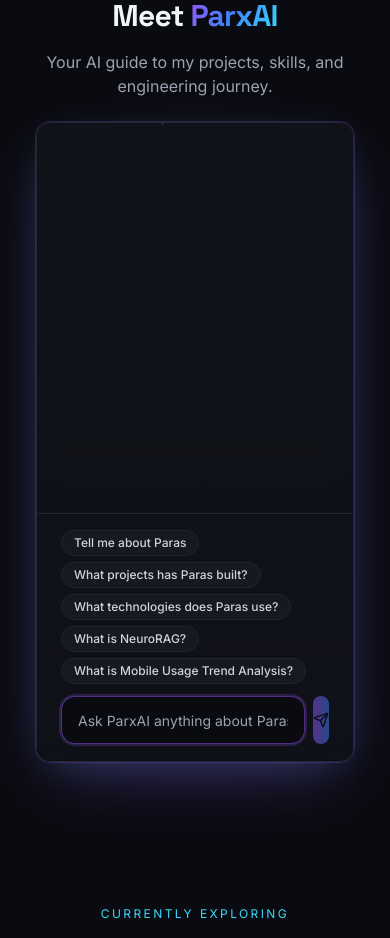
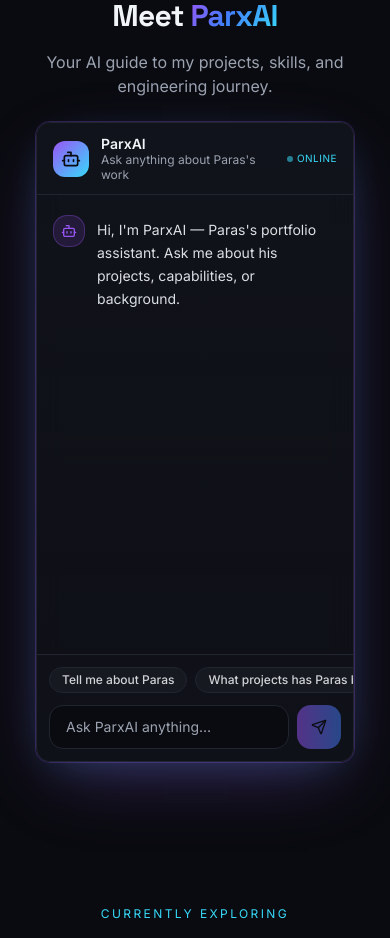
Before and after one commit to IIpxaxsII/paraswork, a React (Vite) app: page / in a window 390 px wide. Shown: the part 5720-6658 px from the top of the page. Built offline with nearby package versions, Linux system fonts and the light colour scheme; the HTML template or start-up script is replaced by a standard one.

Commit message:
Changes
Co-authored-by: IIpxaxsII <219411475+IIpxaxsII@users.noreply.github.com>

```diff
--- a/src/components/ParxAIChat.tsx
+++ b/src/components/ParxAIChat.tsx
@@ -29,7 +29,10 @@ const ParxAIChat = ({ compact = false }: ParxAIChatProps) => {
   }, [messages, thinking]);
 
   useEffect(() => {
-    inputRef.current?.focus();
+    // Avoid focusing on mount on mobile (prevents keyboard popping + scroll jump)
+    if (typeof window !== "undefined" && window.matchMedia("(min-width: 768px)").matches) {
+      inputRef.current?.focus();
+    }
   }, []);
 
   const send = (text: string) => {
@@ -42,14 +45,16 @@ const ParxAIChat = ({ compact = false }: ParxAIChatProps) => {
       const res = answer(q);
       setMessages((m) => [...m, { role: "assistant", content: res.text }]);
       setThinking(false);
-      inputRef.current?.focus();
+      if (typeof window !== "undefined" && window.matchMedia("(min-width: 768px)").matches) {
+        inputRef.current?.focus();
+      }
     }, 500);
   };
 
   return (
-    <div className="flex flex-col h-full">
-      <div className="flex items-center gap-3 px-6 py-4 border-b border-border bg-surface/60">
-        <div className="w-10 h-10 rounded-xl bg-gradient-to-br from-ai-violet to-ai-cyan flex items-center justify-center">
+    <div className="flex flex-col h-full min-h-0">
+      <div className="flex items-center gap-3 px-4 py-3 md:px-6 md:py-4 border-b border-border bg-surface/60">
+        <div className="w-9 h-9 md:w-10 md:h-10 rounded-xl bg-gradient-to-br from-ai-violet to-ai-cyan flex items-center justify-center">
           <Bot className="w-5 h-5 text-primary-foreground" />
         </div>
         <div className="flex-1">
@@ -65,8 +70,8 @@ const ParxAIChat = ({ compact = false }: ParxAIChatProps) => {
       </div>
 
       <div
-        className={`flex-1 overflow-y-auto px-6 py-8 space-y-6 ${
-          compact ? "" : "min-h-[520px]"
+        className={`flex-1 min-h-0 overflow-y-auto px-4 py-5 space-y-4 md:px-6 md:py-8 md:space-y-6 ${
+          compact ? "" : "md:min-h-[520px]"
         }`}
       >
         {messages.map((m, i) => (
@@ -82,8 +87,8 @@ const ParxAIChat = ({ compact = false }: ParxAIChatProps) => {
             <div
               className={
                 m.role === "user"
-                  ? "max-w-[80%] px-4 py-3 rounded-2xl rounded-tr-sm bg-gradient-to-br from-ai-violet to-ai-blue text-primary-foreground text-sm leading-relaxed"
-                  : "max-w-[85%] text-[15px] text-foreground/90 leading-relaxed pt-1"
+                  ? "max-w-[88%] md:max-w-[80%] px-4 py-3 rounded-2xl rounded-tr-sm bg-gradient-to-br from-ai-violet to-ai-blue text-primary-foreground text-sm leading-relaxed"
+                  : "max-w-[92%] md:max-w-[85%] text-sm md:text-[15px] text-foreground/90 leading-relaxed pt-1"
               }
             >
               {m.content}
@@ -116,13 +121,13 @@ const ParxAIChat = ({ compact = false }: ParxAIChatProps) => {
         <div ref={endRef} />
       </div>
 
-      <div className="px-6 py-4 border-t border-border bg-surface/40">
-        <div className="flex flex-wrap gap-1.5 mb-3">
+      <div className="px-3 py-3 md:px-6 md:py-4 border-t border-border bg-surface/40">
+        <div className="flex gap-2 overflow-x-auto no-scrollbar -mx-3 px-3 pb-1 mb-2 md:flex-wrap md:gap-1.5 md:overflow-visible md:mx-0 md:px-0 md:pb-0 md:mb-3">
           {SUGGESTED_PROMPTS.slice(0, compact ? 3 : 5).map((p) => (
             <button
               key={p}
               onClick={() => send(p)}
-              className="chip hover:border-ai-violet/50 hover:text-foreground transition-colors"
+              className="chip whitespace-nowrap shrink-0 md:whitespace-normal md:shrink hover:border-ai-violet/50 hover:text-foreground transition-colors"
             >
               {p}
             </button>
@@ -139,13 +144,15 @@ const ParxAIChat = ({ compact = false }: ParxAIChatProps) => {
             ref={inputRef}
             value={input}
             onChange={(e) => setInput(e.target.value)}
-            placeholder="Ask ParxAI anything about Paras…"
-            className="flex-1 h-12 px-4 rounded-lg bg-background border border-border text-sm placeholder:text-muted-foreground focus:outline-none focus:border-ai-violet/50 focus:ring-2 focus:ring-ai-violet/20 transition-all"
+            placeholder="Ask ParxAI anything…"
+            inputMode="text"
+            autoComplete="off"
+            className="flex-1 min-w-0 h-11 md:h-12 px-4 rounded-lg bg-background border border-border text-sm placeholder:text-muted-foreground focus:outline-none focus:border-ai-violet/50 focus:ring-2 focus:ring-ai-violet/20 transition-all"
           />
           <button
             type="submit"
             disabled={!input.trim() || thinking}
-            className="h-12 w-12 rounded-lg bg-gradient-to-r from-ai-violet to-ai-blue text-primary-foreground font-semibold flex items-center justify-center disabled:opacity-50 disabled:cursor-not-allowed hover:shadow-[0_0_25px_hsl(var(--ai-violet)/0.4)] transition-shadow"
+            className="h-11 w-11 md:h-12 md:w-12 shrink-0 rounded-lg bg-gradient-to-r from-ai-violet to-ai-blue text-primary-foreground font-semibold flex items-center justify-center disabled:opacity-50 disabled:cursor-not-allowed hover:shadow-[0_0_25px_hsl(var(--ai-violet)/0.4)] transition-shadow"
             aria-label="Send"
           >
             <Send className="w-4 h-4" />
```
